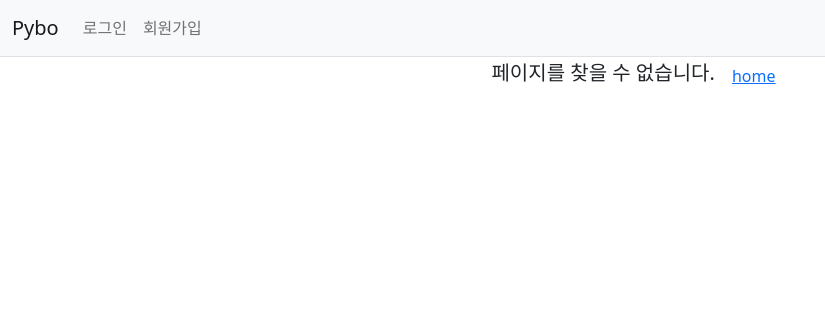
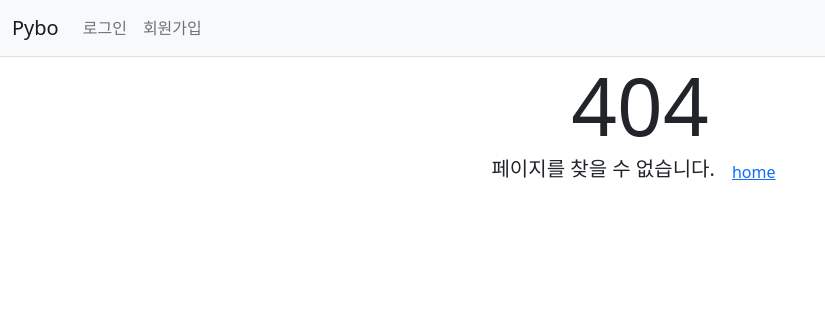
Before and after one commit to ticleless/django-first-practice, a Django app: template templates/common/404.html in a window 1280 px wide. Shown: the top 317 px of the page, without its empty margins (0-825 px from the left). Run offline with Django 4.2, Linux system fonts and the light colour scheme; the template is opened without the code that fills it, so the values that code supplies are empty; parts of the project's set-up code (start-up, migrations or seed data) failed here and were passed over; some libraries are stand-ins or nearby versions.

Commit message:
feat 404 span text

```diff
--- a/templates/common/404.html
+++ b/templates/common/404.html
@@ -4,6 +4,7 @@
 <div class="container">
     <div class="row justify-content-center">
         <div class="col-12 text-center">
+            <span class="display-1 d-block">404</span>
             <span class="mb-4 lead">페이지를 찾을 수 없습니다.</span>
             <a href="/" class="btn btn-link">home</a>
         </div>
```
